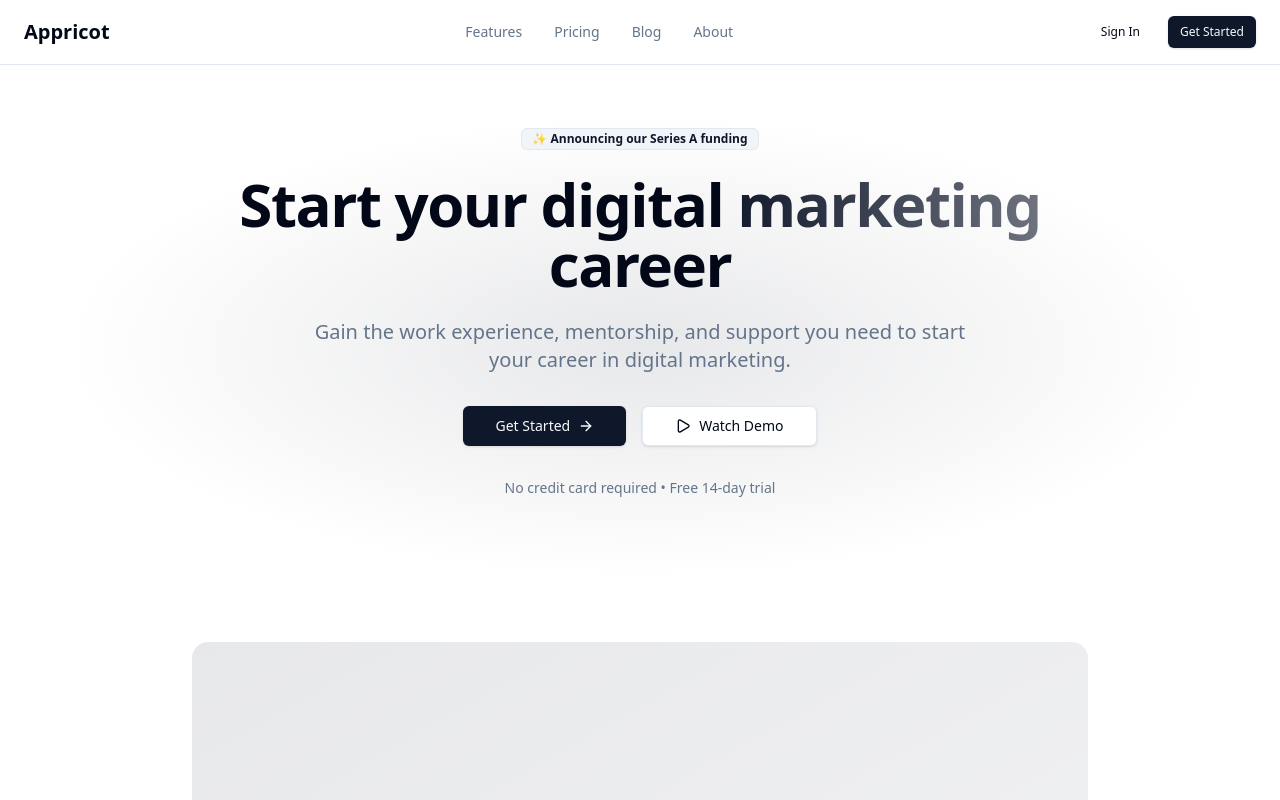
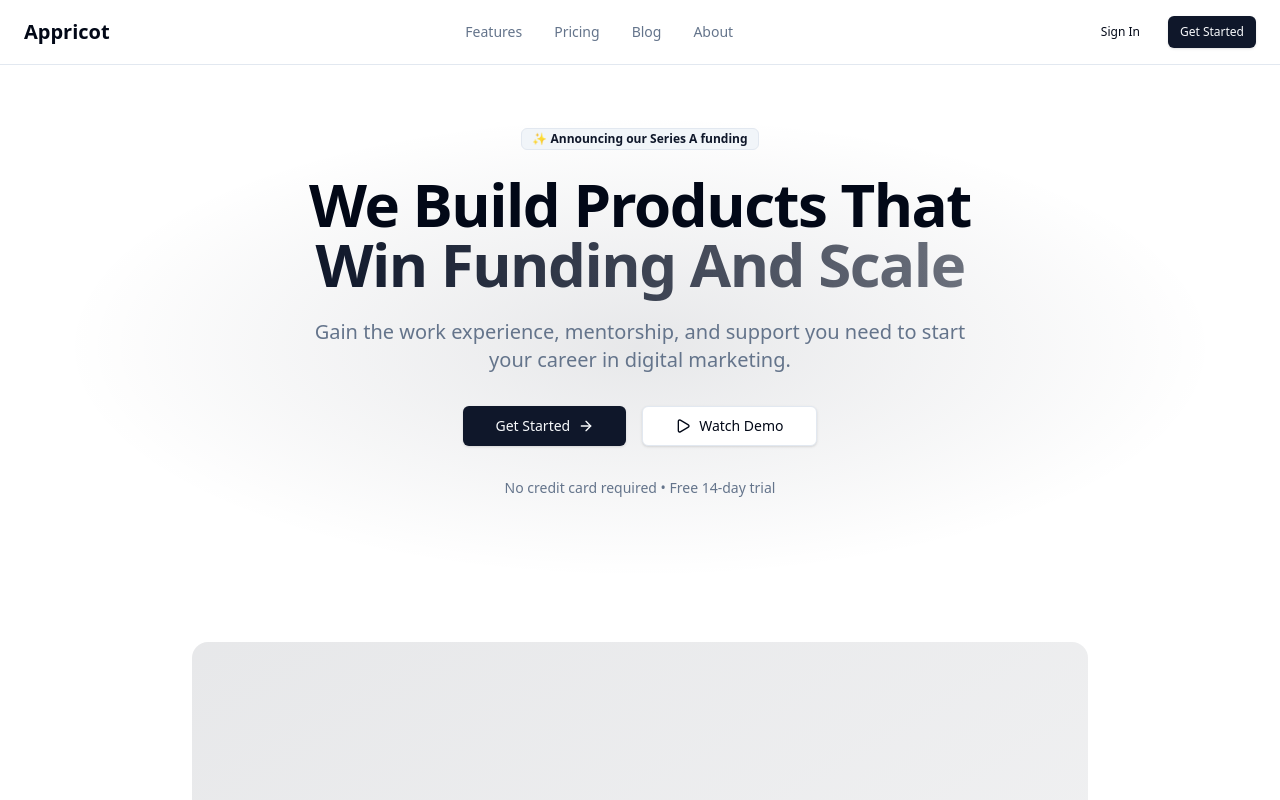
Before and after one commit to appricotsoft/demo-appricot, a Next.js app: page /en in a window 1280 px wide. Shown: the top 800 px of the page. Built offline with nearby package versions, Linux system fonts and the light colour scheme.

Commit message:
Hero: break heading into 2 lines - We Build Products That / Win Funding And Scale

```diff
--- a/src/components/sections/Hero.tsx
+++ b/src/components/sections/Hero.tsx
@@ -19,9 +19,9 @@ export default function Hero() {
 
           {/* Heading */}
           <h1 className="text-4xl md:text-5xl lg:text-6xl font-bold tracking-tight mb-6">
-            Start your digital
-            <span className="bg-gradient-to-r from-primary to-primary/60 bg-clip-text text-transparent"> marketing </span>
-            career
+            We Build Products That
+            <br />
+            <span className="bg-gradient-to-r from-primary to-primary/60 bg-clip-text text-transparent">Win Funding And Scale</span>
           </h1>
 
           {/* Subtitle */}
```
